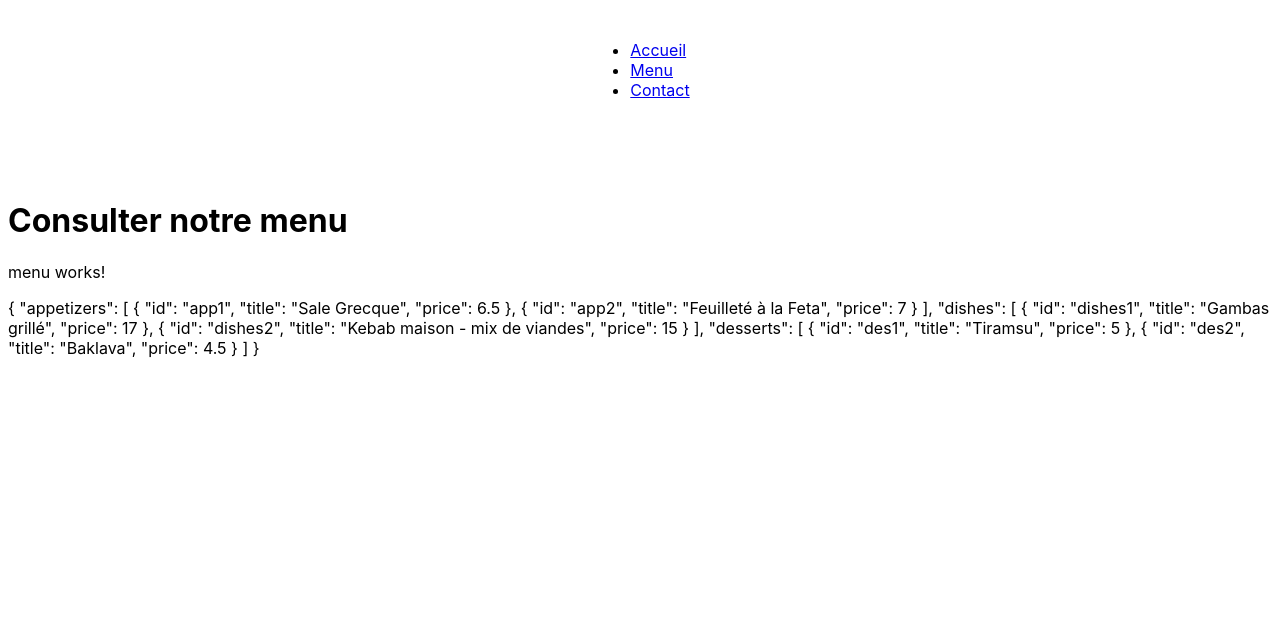
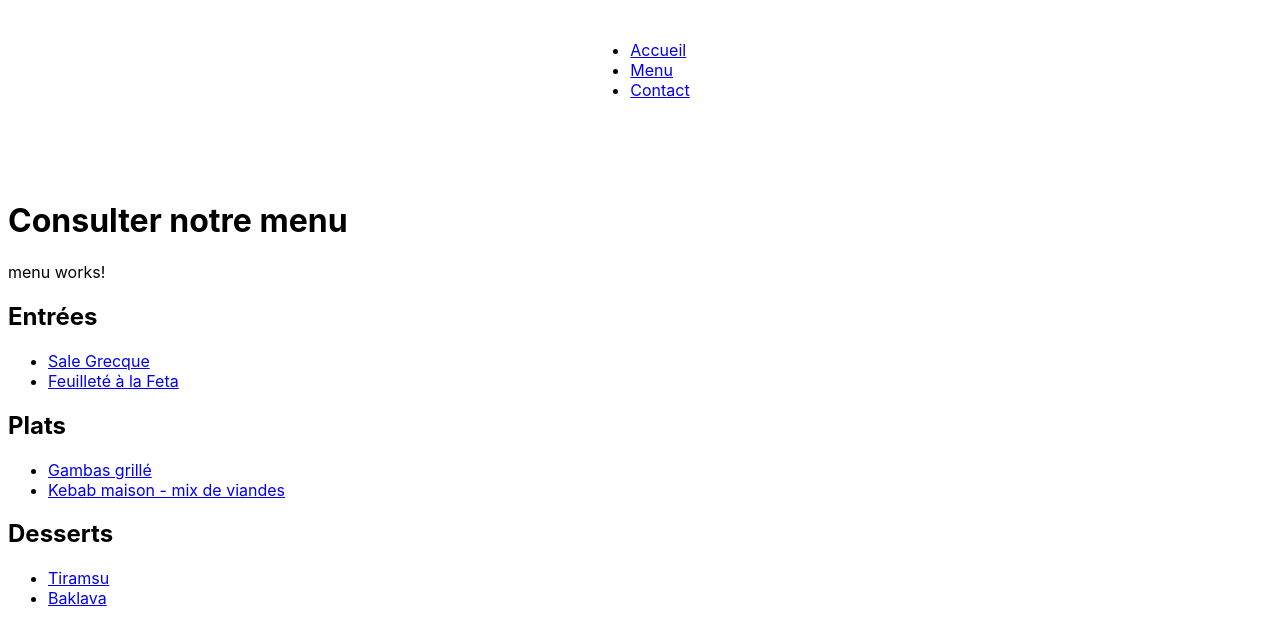
Before and after one commit to hermann-10/menu-restaurant-angular, an Angular app: page /menu in a window 1280 px wide. Shown: the top 642 px of the page. Built offline with nearby package versions, Linux system fonts and the light colour scheme.

Commit message:
Creating links with a dynamic segment

```diff
--- a/src/app/pages/menu/menu.component.html
+++ b/src/app/pages/menu/menu.component.html
@@ -1,3 +1,34 @@
 <h1>Consulter notre menu</h1>
 <p>menu works!</p>
-{{ menuSig() | json}}
+<!-- {{ menuSig() | json}} -->
+
+<h2>Entrées</h2>
+<ul>
+  @for (apt of menuSig().appetizers; track apt.id) {
+    <li>
+      <a [routerLink]="['/menudetails', apt.id]">{{apt.title}}</a>
+    </li>
+  }
+</ul>
+
+<h2>Plats</h2>
+<div>
+  <ul>
+    @for (dsh of menuSig().dishes; track dsh.id) {
+      <li>
+        <a [routerLink]="['/menudetails', dsh.id]">{{dsh.title}}</a>
+      </li>
+    }
+  </ul>
+</div>
+
+<h2>Desserts</h2>
+<div>
+  <ul>
+    @for (des of menuSig().desserts; track des.id) {
+      <li>
+        <a [routerLink]="['/menudetails', des.id]">{{des.title}}</a>
+      </li>
+    }
+  </ul>
+</div>
--- a/src/app/pages/menu/menu.component.ts
+++ b/src/app/pages/menu/menu.component.ts
@@ -2,11 +2,12 @@ import { Component, OnInit, inject, signal } from '@angular/core';
 import { Menu, MenuService } from '../../services/menu.service';
 import { tap } from 'rxjs';
 import { CommonModule } from '@angular/common';
+import { RouterLink } from '@angular/router';
 
 @Component({
   selector: 'app-menu',
   standalone: true,
-  imports: [CommonModule],
+  imports: [CommonModule, RouterLink],
   templateUrl: './menu.component.html',
   styleUrl: './menu.component.css'
 })
```
